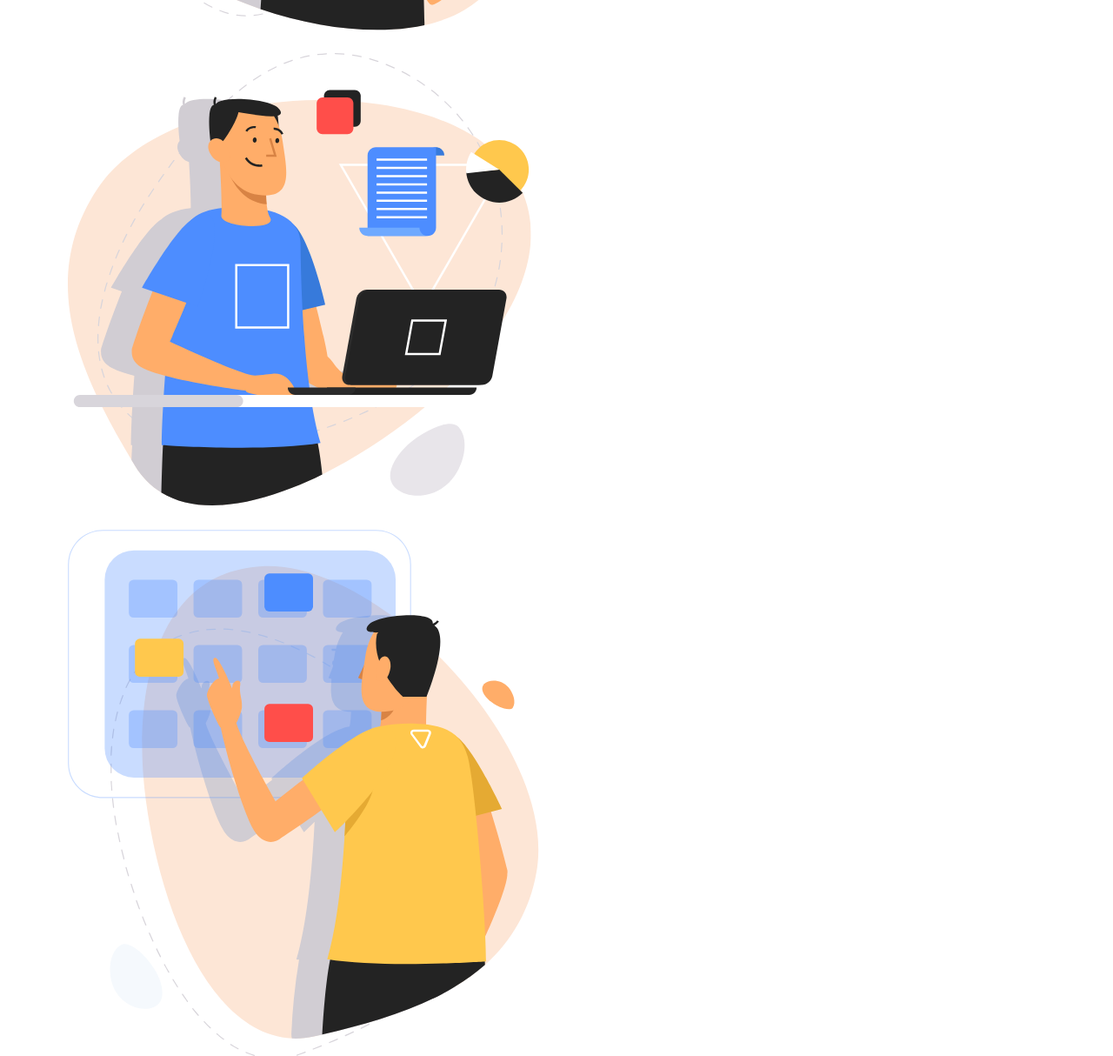
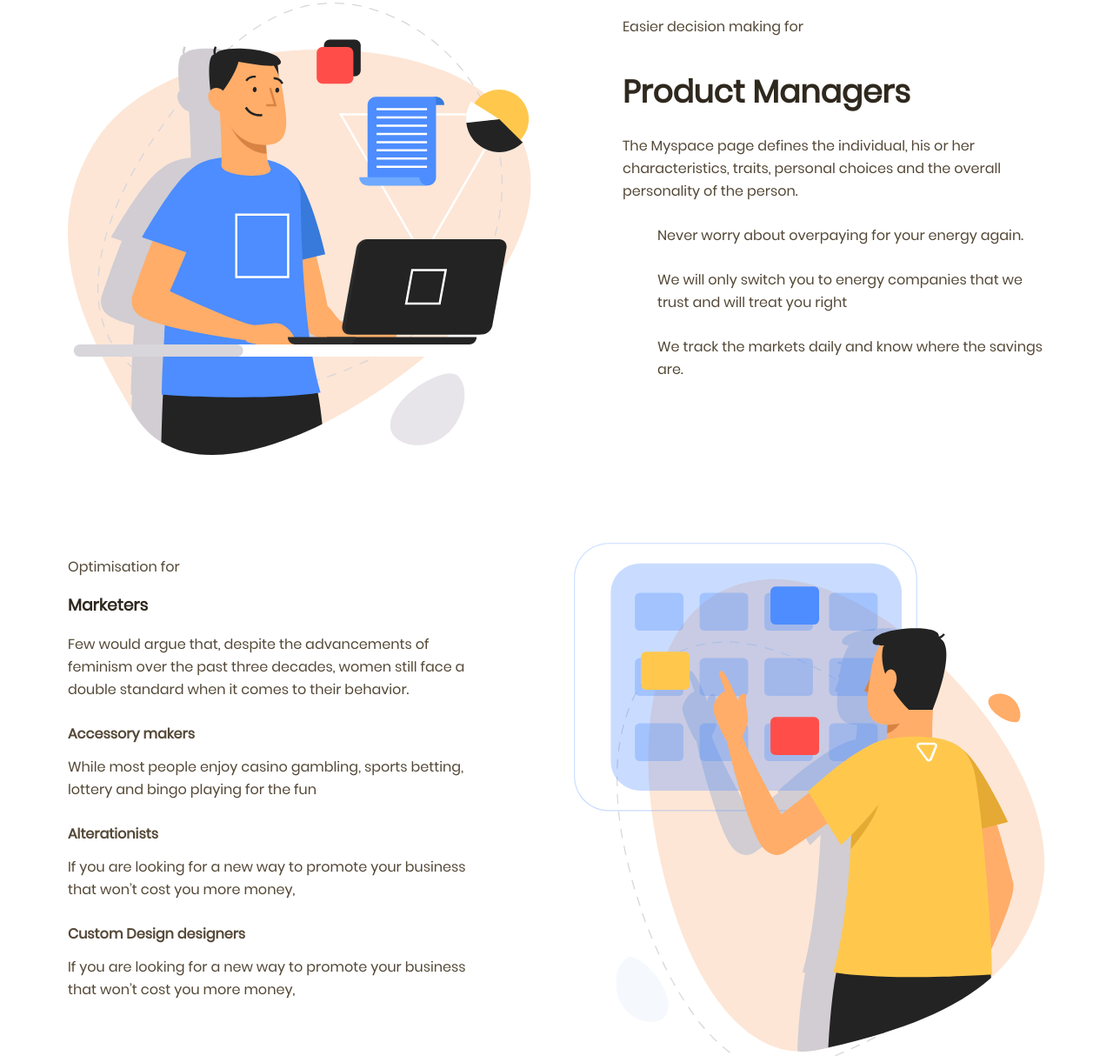
Before and after one commit to Sergey-Filippov/Productly, a plain HTML site: page index.html in a window 1280 px wide. Shown: the part 2155-3369 px from the top of the page at 87% size. Drawn offline with Linux system fonts and the light colour scheme; files whose address does not match are found by name.

Commit message:
direction

```diff
--- a/index.html
+++ b/index.html
@@ -86,12 +86,12 @@
                     Effortless Validation for
                 </p>
                 <dl>
-                    <dt class="direction__item-title">
+                    <dt class="direction__item-title-first">
                         <h3 class="title">Design Professionals</h3>
                     </dt>
                     <dd class="direction__item-text">
                         The Myspace page defines the individual, his or her characteristics,
-                         traits, personal choices and the overall personality of the person.
+                        traits, personal choices and the overall personality of the person.
                     </dd>
                     <dt class="direction__item-title">
                         Accessory makers
@@ -112,7 +112,7 @@
                     </dt>
                     <dd class="direction__item-text">
                         If you are looking for a new way to promote your business that
-                         won’t cost you more money,
+                        won’t cost you more money,
                     </dd>
                 </dl>
 
@@ -120,38 +120,67 @@
             <img class="directoin__item-img" src="images/Design_professional.svg" alt="img designer">
         </div>
         <div class="direction__item">
+            <img class="directoin__item-img" src="images/Product manager.svg" alt="img designer">
             <div class="direction__item-content">
-                <p class="direction__item-prevu"></p>
-                <dl>
-                    <dt class="direction__item-title">
-                        <h3 class="title"></h3>
-                    </dt>
-                    <dd class="direction__item-text"></dd>
-                    <dt class="direction__item-title"></dt>
-                    <dd class="direction__item-text"></dd>
-                    <dt class="direction__item-title"></dt>
-                    <dd class="direction__item-text"></dd>
-                    <dt class="direction__item-title"></dt>
-                    <dd class="direction__item-text"></dd>
-                </dl>
+                <p class="direction__item-prevu">Easier decision making for</p>
+
+
+                <h3 class=" direction__item-title-first title">Product Managers</h3>
+
+                <p class="direction__item-text">
+                    The Myspace page defines the individual, his or
+                    her characteristics, traits, personal choices and the overall personality
+                    of the person.
+                </p>
+                <ul>
+                    <li class="direction__item-text">
+                        Never worry about overpaying for your energy again.
+                    </li>
+                    <li class="direction__item-text">
+                        We will only switch you to energy companies that we trust and will
+                        treat you right
+                    </li>
+                    <li class="direction__item-text">
+                        We track the markets daily and know where the savings are.
+                    </li>
+                </ul>
 
             </div>
-            <img class="directoin__item-img" src="images/Product manager.svg" alt="img designer">
+
         </div>
         <div class="direction__item">
             <div class="direction__item-content">
-                <p class="direction__item-prevu"></p>
+                <p class="direction__item-prevu">Optimisation for</p>
                 <dl>
                     <dt class="direction__item-title">
-                        <h3 class="title"></h3>
+                        <h3 class="title">Marketers</h3>
                     </dt>
-                    <dd class="direction__item-text"></dd>
-                    <dt class="direction__item-title"></dt>
-                    <dd class="direction__item-text"></dd>
-                    <dt class="direction__item-title"></dt>
-                    <dd class="direction__item-text"></dd>
-                    <dt class="direction__item-title"></dt>
-                    <dd class="direction__item-text"></dd>
+                    <dd class="direction__item-text">
+                        Few would argue that, despite the
+                        advancements of feminism over the past three decades, women still face a
+                        double standard when it comes to their behavior.
+                    </dd>
+                    <dt class="direction__item-title">
+                        Accessory makers
+                    </dt>
+                    <dd class="direction__item-text">
+                        While most people enjoy casino gambling, sports betting, lottery and
+                        bingo playing for the fun
+                    </dd>
+                    <dt class="direction__item-title">
+                        Alterationists
+                    </dt>
+                    <dd class="direction__item-text">
+                        If you are looking for a new way to promote your business that won’t
+                        cost you more money,
+                    </dd>
+                    <dt class="direction__item-title">
+                        Custom Design designers
+                    </dt>
+                    <dd class="direction__item-text">
+                        If you are looking for a new way to promote your business that won’t
+                        cost you more money,
+                    </dd>
                 </dl>
 
             </div>
--- a/styles__css/style.css
+++ b/styles__css/style.css
@@ -200,5 +200,57 @@ body {
     padding: 15px 33px;
     display: block;
     width: 175px;
-    margin: 0 auto ;
+    margin: 0 auto;
 }
+.direction {
+    padding: 120px 0 100px;
+}
+.direction__item {
+    display: flex;
+    justify-content: space-between;
+    margin-bottom: 100px;
+}
+
+.direction__item-prevu {
+    font-weight: 500;
+    font-size: 16px;
+    line-height: 24px;
+    margin-bottom: 3px;
+}
+
+.direction__item-content {
+    width: 486px;
+}
+
+.direction__item-title-first {
+    font-size: 36px;
+    line-height: 54px;
+    font-weight: 700;
+    margin-bottom: 22px;
+}
+
+.direction__item-text {
+    font-weight: 500;
+    font-size: 16px;
+    line-height: 26px;
+    margin-inline-start: 0;
+    margin-bottom: 25px;
+
+}
+
+.direction__item-title {
+    font-weight: 700;
+    font-size: 16px;
+    line-height: 26px;
+    margin-bottom: 12px;
+}
+.direction__item-content ul {
+    list-style-type:none;
+}
+.direction__item-content li::before {
+    content: " ";
+    width: 35px;
+    height: 35px;
+    background-image: url(../images/yes.svg);
+
+}
```
Also changed, not shown: images/yes.svg (added).
